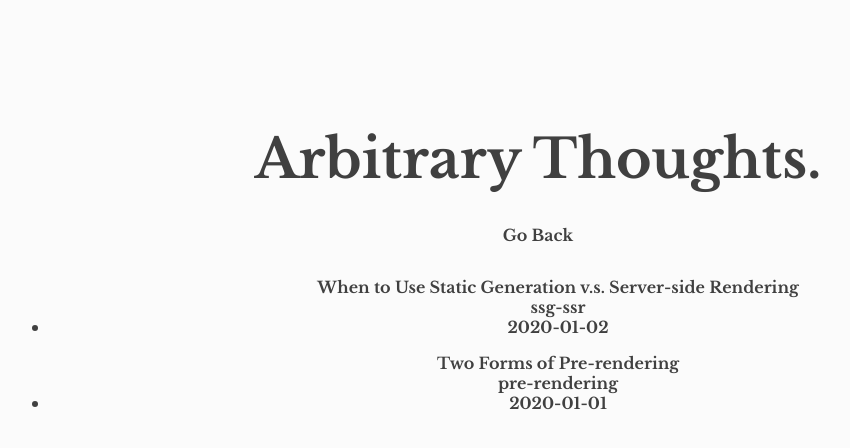
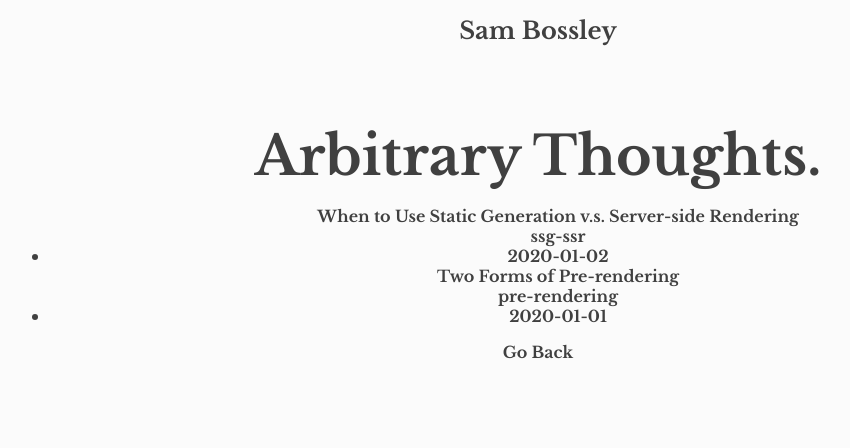
Before and after one commit to bossley9/Sam-Bossley, a Next.js app: page /thoughts in a window 1280 px wide. Shown: the top 448 px of the page, without its empty margins (102-952 px from the left). Built offline with nearby package versions, Linux system fonts and the light colour scheme.

Commit message:
Add header to sub pages

```diff
--- a/components/Link.tsx
+++ b/components/Link.tsx
@@ -1,7 +1,7 @@
 import React, { FC, ReactNode } from 'react'
 import NextLink from 'next/link'
 
-const buttonClassNames = 'clearall mt3 ff-libre pointer hov-tdu'
+const buttonClassNames = 'clearall ff-libre pointer hov-tdu'
 
 type LinkProps = {
   as?: string
--- a/pages/404.tsx
+++ b/pages/404.tsx
@@ -10,7 +10,7 @@ const Main: FC = () => {
         <h3>404</h3>
         <span>The page you're looking for doesn't seem to exist.</span>
         <br />
-        <BLink />
+        <BLink className="mt3" />
       </section>
     </Layout>
   )
--- a/pages/index.tsx
+++ b/pages/index.tsx
@@ -1,7 +1,7 @@
 import React, { FC } from 'react'
 import { Layout } from 'components/Layout'
 import { Icon, IconName, IconPrefix } from 'components/Icon'
-// import { Link } from 'components/Link'
+import { Link } from 'components/Link'
 import { SOCIAL } from 'constants/strings'
 import 'constants/iconLibrary'
 
@@ -31,7 +31,9 @@ const Main: FC = () => {
             </li>
           ))}
         </ul>
-        <div>{/* <Link href="/thoughts">Arbitrary thoughts</Link> */}</div>
+        <div>
+          <Link href="/thoughts">Arbitrary thoughts</Link>
+        </div>
       </section>
     </Layout>
   )
--- a/pages/thoughts/index.tsx
+++ b/pages/thoughts/index.tsx
@@ -13,14 +13,16 @@ const ThoughtsContainer: FC<Props> = ({ thoughtsData }) => {
 
   return (
     <Layout>
-      <section className="container my5 mt9 tc">
+      <section className="container tc">
+        <Link href="/" className="mt3 mb7 fs1">
+          Sam Bossley
+        </Link>
         <h3>Arbitrary Thoughts.</h3>
-        <BLink />
         <ul>
           {thoughtsData.map(({ id, date, title }: ThoughtMeta) => {
             return (
               <li key={id}>
-                <Link href="/thoughts/[slug]" as={`/thoughts/${id}`}>
+                <Link href="/thoughts/[id]" as={`/thoughts/${id}`}>
                   {title}
                   <br />
                   {id}
@@ -31,6 +33,7 @@ const ThoughtsContainer: FC<Props> = ({ thoughtsData }) => {
             )
           })}
         </ul>
+        <BLink />
       </section>
     </Layout>
   )
```
